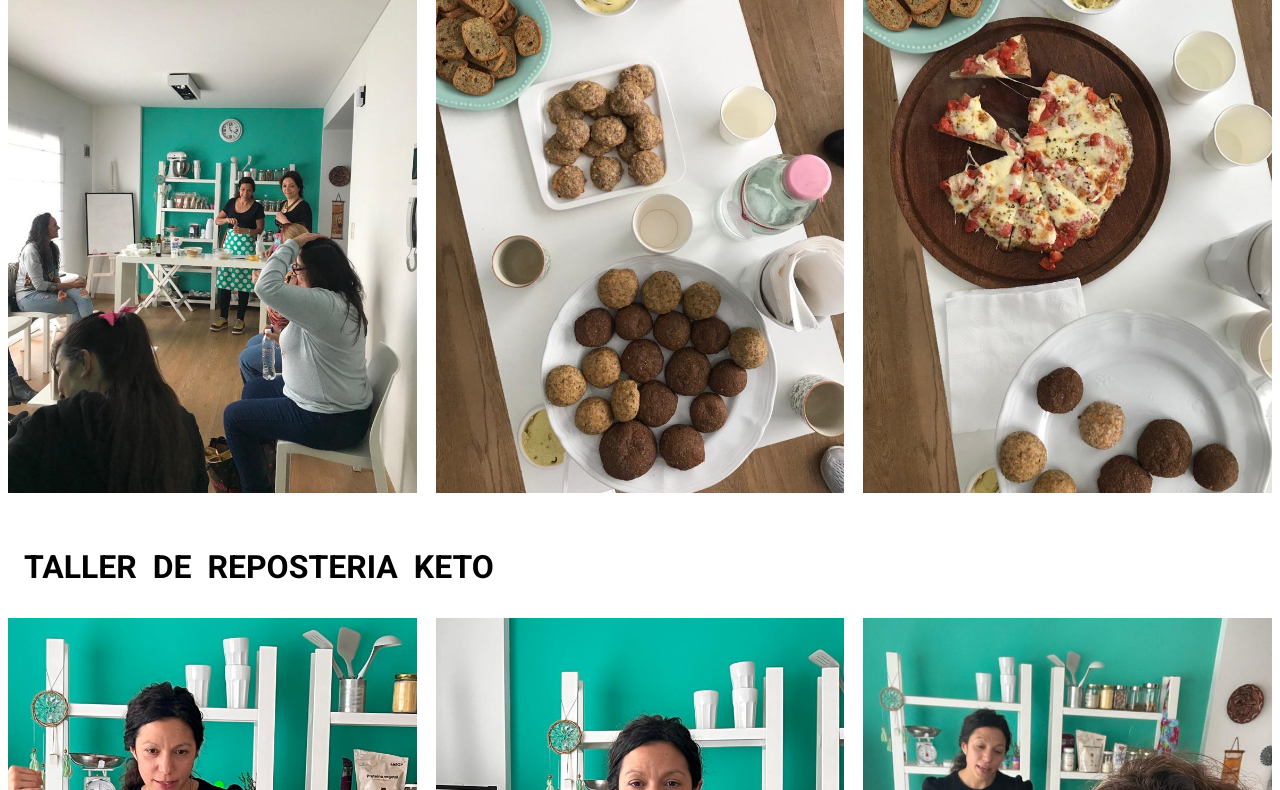
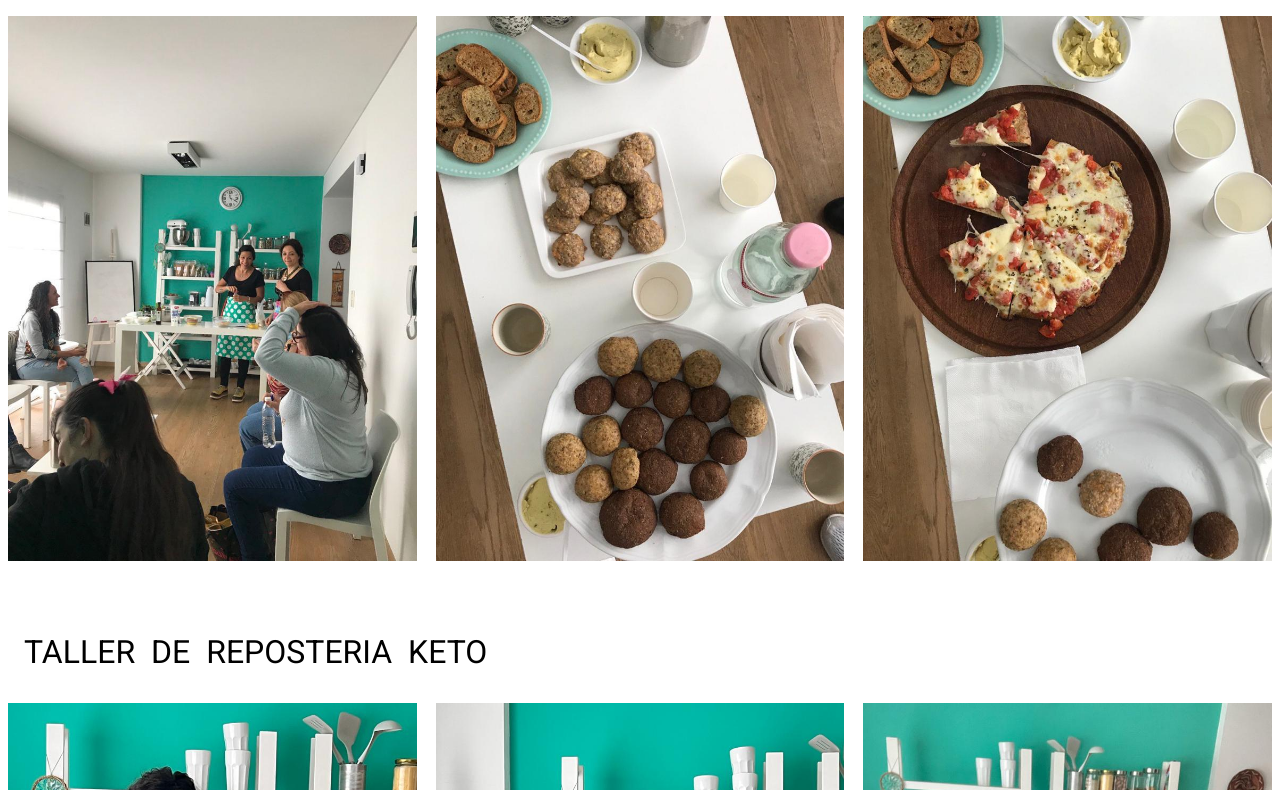
Before and after one commit to dani-paez/preentrega2_paez_coder, a plain HTML site: page vistas/galeria_fotos_videos.html in a window 1280 px wide. Shown: the part 590-1380 px from the top of the page. Drawn offline with Linux system fonts and the light colour scheme.

Commit message:
inicio proyecto en GIT aplicando bootstrap antes del carrusel completo

```diff
--- a/vistas/galeria_fotos_videos.html
+++ b/vistas/galeria_fotos_videos.html
@@ -8,8 +8,9 @@
     <link rel="shortcut icon" href="../imagenes/favicon2.jpeg" type="image/x-icon">
 
     <link rel="preconnect" href="https://fonts.googleapis.com">
-<link rel="preconnect" href="https://fonts.gstatic.com" crossorigin>
-<link href="https://fonts.googleapis.com/css2?family=Open+Sans:ital,wght@0,500;0,600;1,500;1,600&family=Roboto:ital,wght@0,300;0,400;0,700;1,300;1,400;1,700&display=swap" rel="stylesheet">
+    <link rel="preconnect" href="https://fonts.gstatic.com" crossorigin>
+    <link href="https://fonts.googleapis.com/css2?family=Open+Sans:ital,wght@0,500;0,600;1,500;1,600&family=Roboto:ital,wght@0,300;0,400;0,700;1,300;1,400;1,700&display=swap" rel="stylesheet">
+    <link rel="stylesheet" href="../estilos/css/bootstrap.css">
 
     <link rel="stylesheet" href="../estilos/css/styles.css">
 
@@ -85,5 +86,7 @@
 
         </div>
     </footer>
+    <script src="../js/bootstrap.bundle.js"></script>
+
 </body>
 </html>
```
Also changed, not shown: vistas/contacto.html (+5 -2 lines), vistas/proyectos_talleres.html (+3 -0 lines), vistas/nosotras_informacion.html (line endings or trailing spaces).
